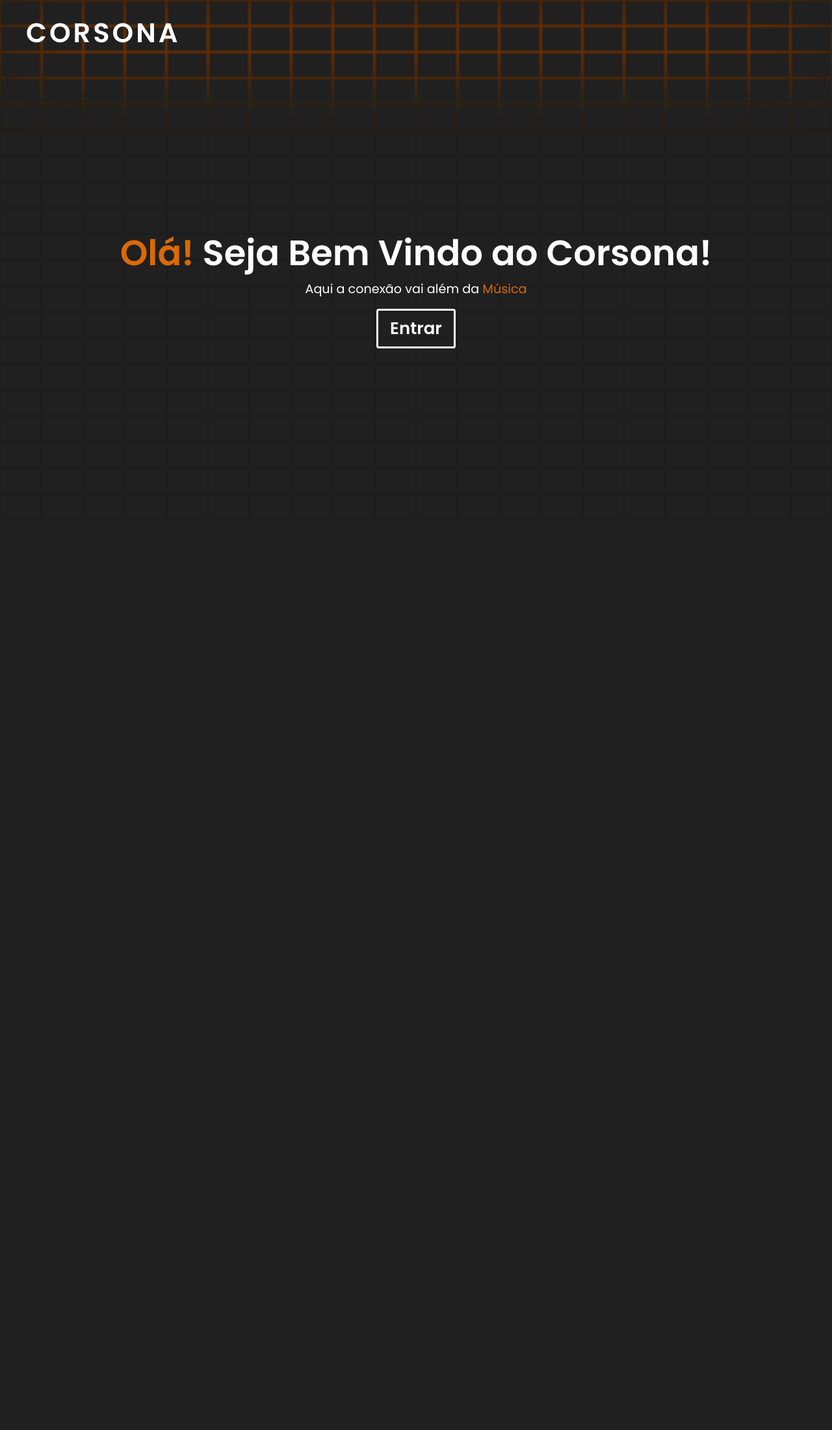
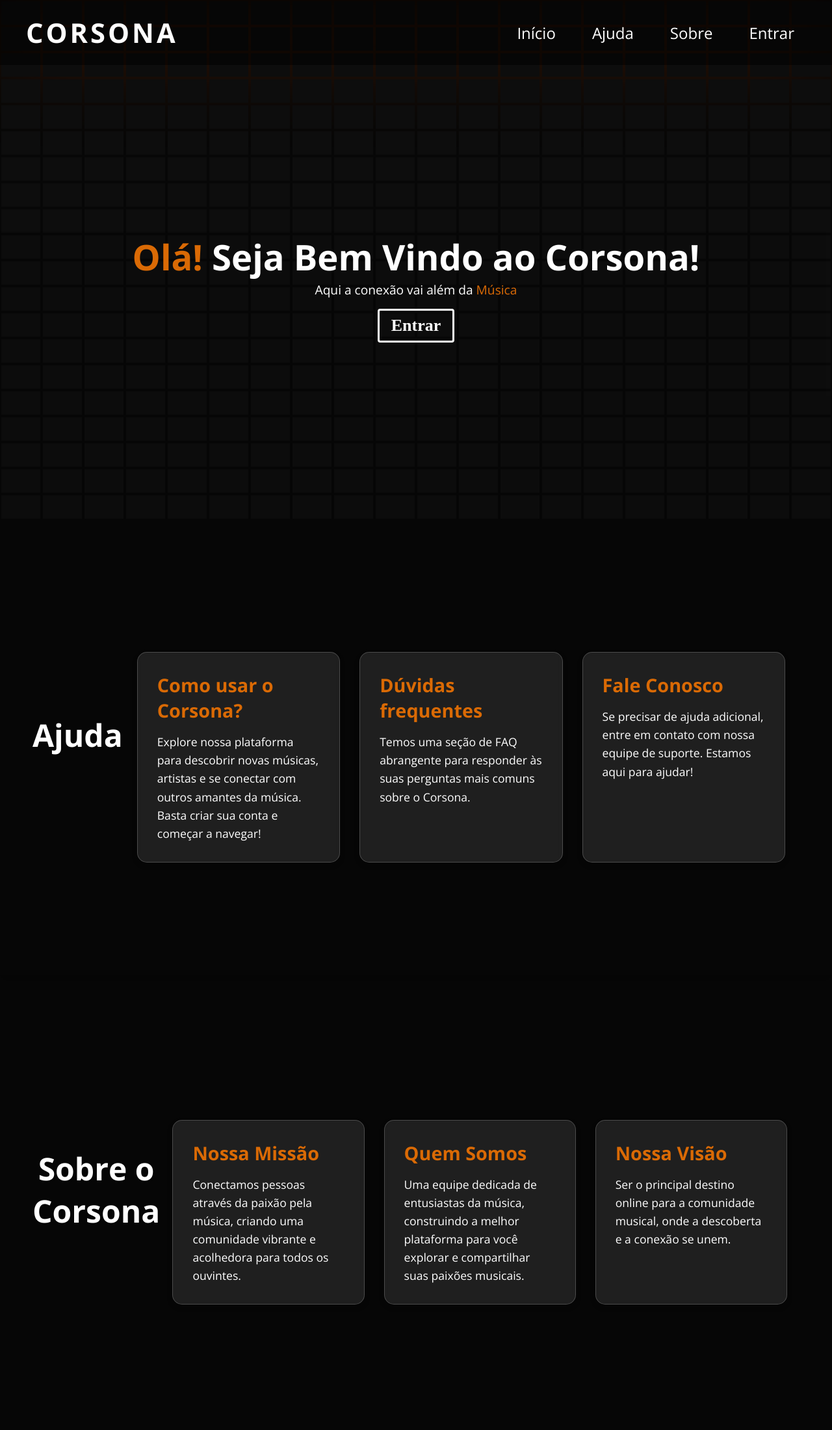
Before and after one commit to IgNicAl/corsona, a Flask app: page / in a window 1280 px wide. Shown: the whole page at 65% size. Before the commit the page ends 536 px from the top, so only its background shows below. Run offline with Flask 3, Linux system fonts and the light colour scheme; parts of the project's set-up code (start-up, migrations or seed data) failed here and were passed over.

Commit message:
update home page

```diff
--- a/app/static/css/pageInicial.css
+++ b/app/static/css/pageInicial.css
@@ -1,26 +1,87 @@
 
-@import url('https://fonts.googleapis.com/css2?family=Poppins:wght@400;500;600&display=swap');
+@import url('https://fonts.googleapis.com/css2?family=Open+Sans:wght@300;400;500;600;700&display=swap');
 
-*{
+* {
     margin: 0;
     padding: 0;
     box-sizing: border-box;
 }
 
-body{
+body {
     color: #fff;
     background: #111;
-    font-family: 'Poppins',sans-serif;
+    font-family: 'Open Sans', sans-serif;
+    padding-top: 100px;
+    position: relative;
+    z-index: 0;
 }
 
-.container{
+html {
+    scroll-behavior: smooth;
+}
+
+.bgAnimation {
+    position: fixed;
+    top: 0;
+    left: 0;
     width: 100%;
-    min-height: 100vh;
-    backdrop-filter: blur(1px);
+    height: 100vh;
+    display: grid;
+    grid-template-columns: repeat(20, 1fr);
+    grid-template-rows: repeat(20, 1fr);
+    filter: saturate(2);
+    overflow: hidden;
+    z-index: -9999;
     pointer-events: none;
 }
 
-.container nav{
+.colorBox {
+    filter: brightness(1.1);
+    transition: 2s ease;
+    position: relative;
+    margin: 2px;
+    background: #1d1d1d;
+}
+
+.colorBox:hover {
+    background: #da6a05;
+    transition-duration: 0s;
+}
+
+.backgroundAmim {
+    position: absolute;
+    top: 0;
+    left: 0;
+    width: 100%;
+    height: 40px;
+    background: #da6a05;
+    filter: blur(60px);
+    animation: animBack 6s linear infinite;
+}
+
+@keyframes animBack {
+    0% {
+        top: -60px;
+    }
+    100% {
+        top: 120%;
+    }
+}
+
+
+.container {
+    width: 100%;
+    min-height: calc(100vh - 100px);
+    pointer-events: auto;
+    display: flex;
+    flex-direction: column;
+    position: relative;
+    z-index: 1;
+    background: rgba(0, 0, 0, 0.2);
+}
+
+
+.container nav {
     width: 100%;
     display: flex;
     justify-content: space-between;
@@ -28,9 +89,16 @@
     padding: 0 40px;
     height: 100px;
     align-items: center;
+
+    position: fixed;
+    top: 0;
+    left: 0;
+    z-index: 1000;
+    background: rgba(0, 0, 0, 0.8);
+    pointer-events: auto;
 }
 
-.container nav h1{
+.container nav h1 {
     font-size: 2.6em;
     color: #fff;
     position: relative;
@@ -39,17 +107,20 @@
     letter-spacing: 4px;
 }
 
-.container nav h1 span{
+.container nav h1 span {
     color: #da6a05;
 }
 
-.container nav ul{
+.container nav ul {
     display: flex;
+    list-style: none;
+    padding: 0;
+    margin: 0;
+    gap: 20px;
 }
 
-.container nav ul li{
+.container nav ul li {
     position: relative;
-    list-style: none;
     font-size: 1.5em;
     font-weight: 400;
     padding: 12px 18px;
@@ -58,7 +129,13 @@
     overflow: hidden;
 }
 
-.container nav ul li::after{
+.container nav ul li a {
+    color: #fff;
+    text-decoration: none;
+    transition: color 0.3s ease;
+}
+
+.container nav ul li::after {
     content: '';
     position: absolute;
     bottom: 5px;
@@ -70,41 +147,48 @@
     transition: .3s;
 }
 
-.container nav li:hover{
+.container nav ul li:hover a {
     color: #da6a05;
 }
 
-.container nav li:hover::after{
+.container nav ul li:hover::after {
     width: 80%;
 }
 
-.container section{
+.container section {
     display: flex;
     justify-content: center;
     align-items: center;
-    height: calc(100vh - 100px);
+    min-height: calc(100vh - 100px);
     text-align: center;
-    pointer-events: none;
+    padding: 80px 50px;
+    position: relative;
+    z-index: 5;
+    background: rgba(0, 0, 0, 0.5);
+    margin-top: 0;
+    border-radius: 0;
 }
 
-.textBox h1{
+
+
+
+.textBox h1 {
     font-size: 3.4em;
 }
 
-.textBox h1 span{
+.textBox h1 span {
     color: #da6a05;
 }
 
 .musica {
     color: #da6a05;
-
 }
 
-.textBox p{
+.textBox p {
     font-size: 1.2em;
 }
 
-.textBox .homeBtn{
+.textBox .homeBtn {
     font-family: 'Poppins';
     padding: 8px 18px;
     margin: 16px 12px;
@@ -120,55 +204,60 @@
     font-weight: 600;
 }
 
-.textBox .homeBtn:hover{
+.textBox .homeBtn:hover {
     background-color: var(--i);
     color: #000;
 }
 
-.bgAnimation{
-    position: absolute;
-    top: 0;
-    left: 0;
-    width: 100%;
-    height: 100vh;
-    display: grid;
-    grid-template-columns: repeat(20,1fr);
-    grid-template-rows: repeat(20,1fr);
-    background: #1d1d1d;
-    filter: saturate(2);
-    overflow: hidden;
+.content-section {
+
+    background: rgba(0, 0, 0, 0.6);
+    box-shadow: 0 8px 16px rgba(0, 0, 0, 0.3);
+    margin-top: 0;
+    border-radius: 0;
+    pointer-events: auto;
 }
 
-.colorBox{
-    z-index: 2;
-    filter: brightness(1.1);
-    transition: 2s ease;
-    position: relative;
-    margin: 2px;
-    background: #1d1d1d;
+.content-section h2 {
+    font-size: 3em;
+    margin-bottom: 40px;
+    color: #fff;
+    text-shadow: 2px 2px 4px rgba(0, 0, 0, 0.5);
 }
 
-.colorBox:hover{
-    background: #da6a05;
-    transition-duration: 0s;
+.card-container {
+    display: flex;
+    flex-wrap: wrap;
+    justify-content: center;
+    gap: 30px;
+    margin-top: 30px;
 }
 
-.backgroundAmim{
-    position: absolute;
-    top: 0;
-    left: 0;
-    width: 100%;
-    height: 40px;
-    background: #da6a05;
-    filter: blur(60px);
-    animation: animBack 6s linear infinite;
+.card {
+    background-color: rgba(255, 255, 255, 0.1);
+    border: 1px solid rgba(255, 255, 255, 0.2);
+    border-radius: 15px;
+    padding: 30px;
+    width: clamp(280px, 30%, 350px);
+    box-shadow: 0 4px 8px rgba(0, 0, 0, 0.2);
+    backdrop-filter: blur(5px);
+    text-align: left;
+    transition: transform 0.3s ease, box-shadow 0.3s ease;
+    pointer-events: auto;
 }
 
-@keyframes animBack {
-    0%{
-        top: -60px;
-    }
-    100%{
-        top: 120%;
-    }
+.card:hover {
+    transform: translateY(-10px);
+    box-shadow: 0 8px 16px rgba(0, 0, 0, 0.3);
 }
+
+.card h3 {
+    font-size: 1.8em;
+    margin-bottom: 15px;
+    color: #da6a05;
+}
+
+.card p {
+    font-size: 1.1em;
+    line-height: 1.6;
+}
--- a/app/templates/home/home.html
+++ b/app/templates/home/home.html
@@ -3,9 +3,7 @@
   <head>
     <meta charset="UTF-8" />
     <meta name="viewport" content="width=device-width, initial-scale=1.0" />
-    <meta charset="UTF-8" />
     <meta http-equiv="X-UA-Compatible" content="IE=edge" />
-    <meta name="viewport" content="width=device-width, initial-scale=1.0" />
     <link rel="stylesheet" href="../../static/css/pageInicial.css" />
     <link rel="preconnect" href="https://fonts.googleapis.com" />
     <link rel="preconnect" href="https://fonts.gstatic.com" crossorigin />
@@ -13,17 +11,24 @@
       href="https://fonts.googleapis.com/css2?family=Open+Sans:wght@300&display=swap"
       rel="stylesheet"
     />
-    <title>Bem vindo</title>
+    <title>Bem vindo ao Corsona</title>
   </head>
   <body>
     <div class="bgAnimation" id="bgAnimation">
       <div class="backgroundAmim"></div>
     </div>
+
     <div class="container">
       <nav>
         <h1>CORSONA</h1>
+        <ul>
+          <li><a href="#home-section">Início</a></li>
+          <li><a href="#help-section">Ajuda</a></li>
+          <li><a href="#about-section">Sobre</a></li>
+          <li><a href="{{ url_for('auth.login') }}" class="nav-button">Entrar</a></li>
+        </ul>
       </nav>
-      <section>
+      <section id="home-section">
         <div class="textBox">
           <h1><span>Olá!</span> Seja Bem Vindo ao Corsona!</h1>
           <p>Aqui a conexão vai além da <span class="musica">Música</span></p>
@@ -32,6 +37,62 @@
           </a>
         </div>
       </section>
+
+      <section id="help-section" class="content-section">
+        <h2>Ajuda</h2>
+        <div class="card-container">
+          <div class="card">
+            <h3>Como usar o Corsona?</h3>
+            <p>
+              Explore nossa plataforma para descobrir novas músicas, artistas e
+              se conectar com outros amantes da música. Basta criar sua conta e
+              começar a navegar!
+            </p>
+          </div>
+          <div class="card">
+            <h3>Dúvidas frequentes</h3>
+            <p>
+              Temos uma seção de FAQ abrangente para responder às suas
+              perguntas mais comuns sobre o Corsona.
+            </p>
+          </div>
+          <div class="card">
+            <h3>Fale Conosco</h3>
+            <p>
+              Se precisar de ajuda adicional, entre em contato com nossa equipe
+              de suporte. Estamos aqui para ajudar!
+            </p>
+          </div>
+        </div>
+      </section>
+
+      <section id="about-section" class="content-section">
+        <h2>Sobre o Corsona</h2>
+        <div class="card-container">
+          <div class="card">
+            <h3>Nossa Missão</h3>
+            <p>
+              Conectamos pessoas através da paixão pela música, criando uma
+              comunidade vibrante e acolhedora para todos os ouvintes.
+            </p>
+          </div>
+          <div class="card">
+            <h3>Quem Somos</h3>
+            <p>
+              Uma equipe dedicada de entusiastas da música, construindo a
+              melhor plataforma para você explorar e compartilhar suas paixões
+              musicais.
+            </p>
+          </div>
+          <div class="card">
+            <h3>Nossa Visão</h3>
+            <p>
+              Ser o principal destino online para a comunidade musical, onde a
+              descoberta e a conexão se unem.
+            </p>
+          </div>
+        </div>
+      </section>
     </div>
 
     <script src="../../static/js/homescript.js"></script>
```
